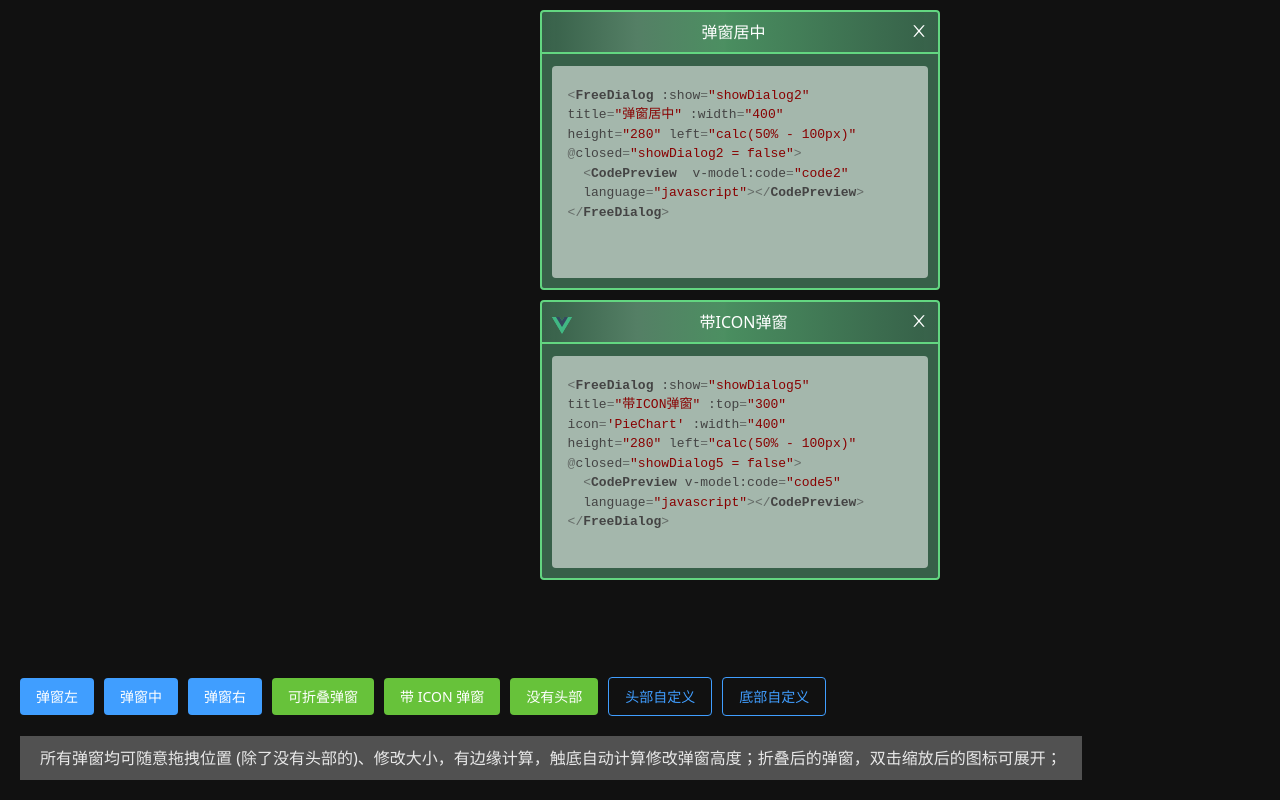
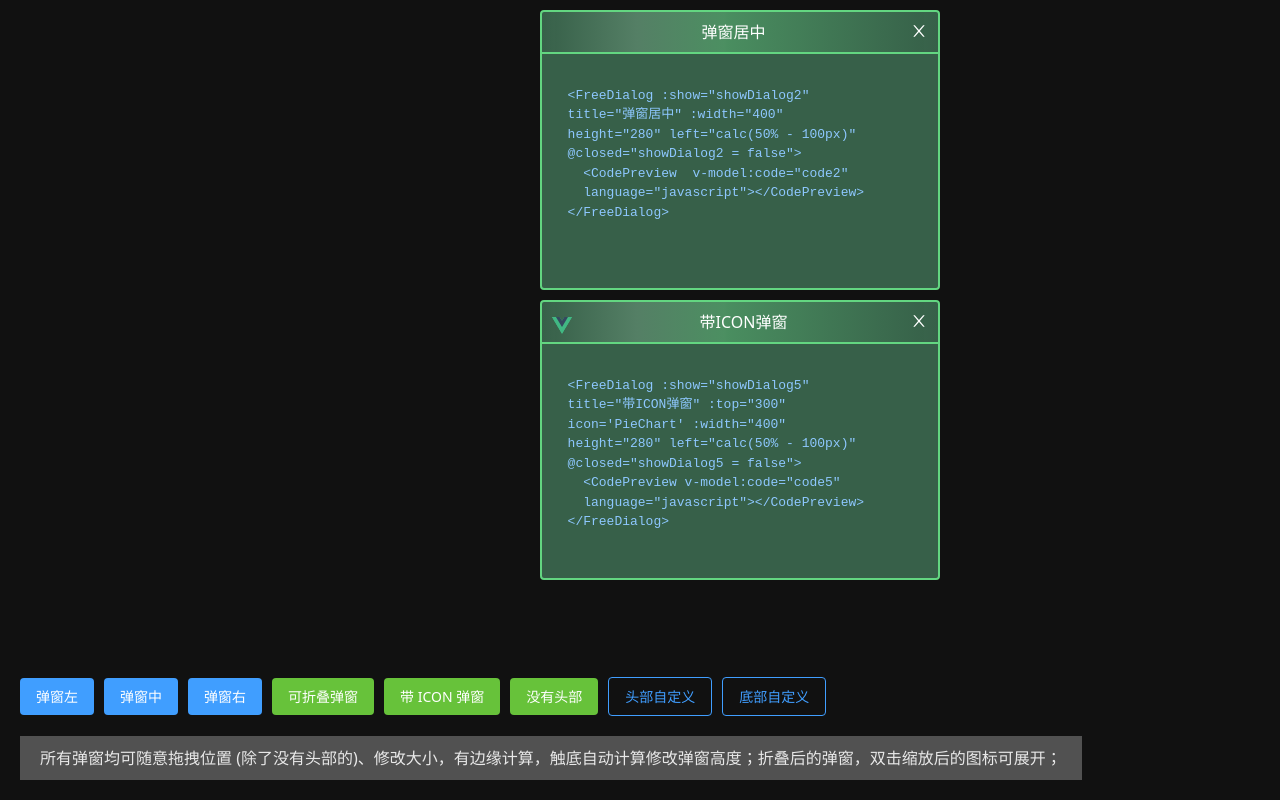
Before and after one commit to whanxueyu/vue-free-dialog, a Vue app: page / in a window 1280 px wide. Built offline with nearby package versions, Linux system fonts and the light colour scheme; the HTML template or start-up script is replaced by a standard one.

Commit message:
feat: 重置预览界面

```diff
--- a/src/components/code-preview.vue
+++ b/src/components/code-preview.vue
@@ -1,45 +1,19 @@
 <script setup lang="ts">
-import { defineProps, defineEmits, computed } from 'vue'
-import hljs from 'highlight.js'
-import 'highlight.js/styles/default.css'
-
+import { defineProps } from "vue";
 // 定义组件props
 interface Props {
-  code: string          // 接收父组件传入的代码
-  language: string      // 代码语言类型（如 'javascript', 'python', 'vue' 等）
+  code: string;
 }
 
 const props = withDefaults(defineProps<Props>(), {
-  language: 'vue'       // 默认语言类型
-})
-
-const emit = defineEmits(['update:code'])
-
-// 计算高亮后的代码
-const highlightedCode = computed(() => {
-  return hljs.highlight(props.code, { language: props.language }).value
-})
-
-// 处理内容变化事件
-// 修改事件处理函数参数类型
-const preChange = (e: Event) => {
-  // 类型断言确保目标是HTMLElement
-  const target = e.target as HTMLElement
-  const newCode = target.innerText
-  emit('update:code', newCode)
-}
-
-// 监听代码变化并更新高亮（计算属性已自动处理）
+  code: "vue",
+});
 </script>
 
 <template>
-  <pre
-    @input="preChange"
-    contenteditable="true"
-    v-html="highlightedCode"
-    class="tool-code hljs"
-    :class="`hljs ${language}`"
-  ></pre>
+  <pre class="tool-code hljs"
+    >{{ props.code }}
+  </pre>
 </template>
 
 <style scoped lang="scss">
@@ -47,9 +21,7 @@ const preChange = (e: Event) => {
   padding: 0;
   margin: 0;
   overflow: auto;
-  white-space: pre;
-  background: #ffffff8c;
-  color: #0084ff;
+  color:rgb(142, 200, 255);
   height: 100%;
 }
 </style>
```
